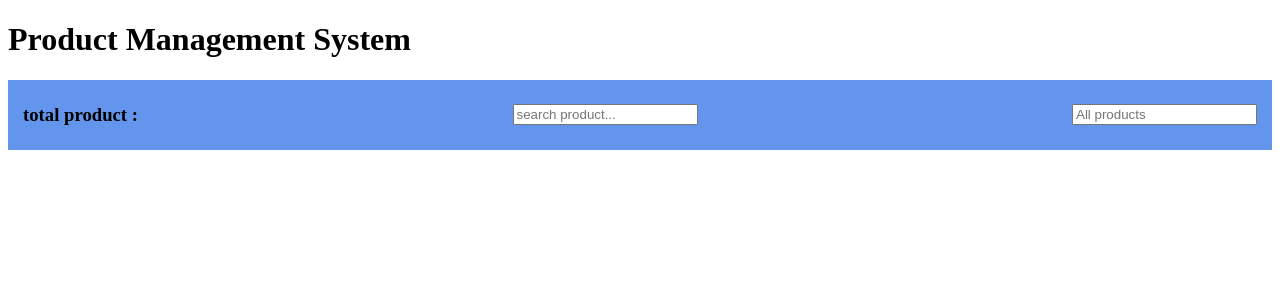
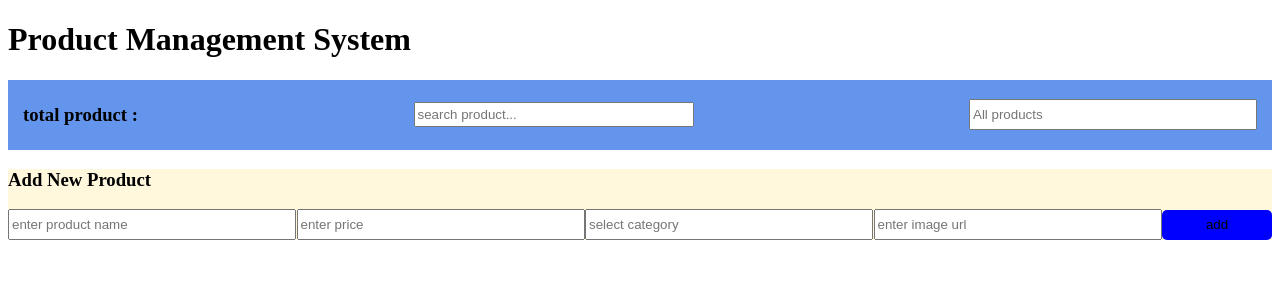
Before and after one commit to asala-al/product-project, a React (Vite) app: page / in a window 1280 px wide. Shown: the top 300 px of the page. Built offline with nearby package versions, Linux system fonts and the light colour scheme.

Commit message:
refactor(ProductManager):import components in projectmanager and export manager to app.jsx

```diff
--- a/src/App.jsx
+++ b/src/App.jsx
@@ -1,5 +1,6 @@
+import ProductManager from "./components/ProductManager/ProductManager"
 
-import ProductSearch from "./components/ProductSearch/ProductSearch"
+
 
 
 function App() {
@@ -7,7 +8,7 @@ function App() {
     <div>
 
         <h1>Product Management System</h1>
-        <ProductSearch/>
+        <ProductManager/>
 
 
 
--- a/src/components/ProductManager/ProductManager.jsx
+++ b/src/components/ProductManager/ProductManager.jsx
@@ -1,9 +1,12 @@
+import ProductForm from "../ProductForm/ProductForm"
+import ProductSearch from "../ProductSearch/ProductSearch"
 
 
 function ProductManager() {
   return (
     <div>
-
+      <ProductSearch/>
+      <ProductForm/>
     </div>
   )
 }
```
